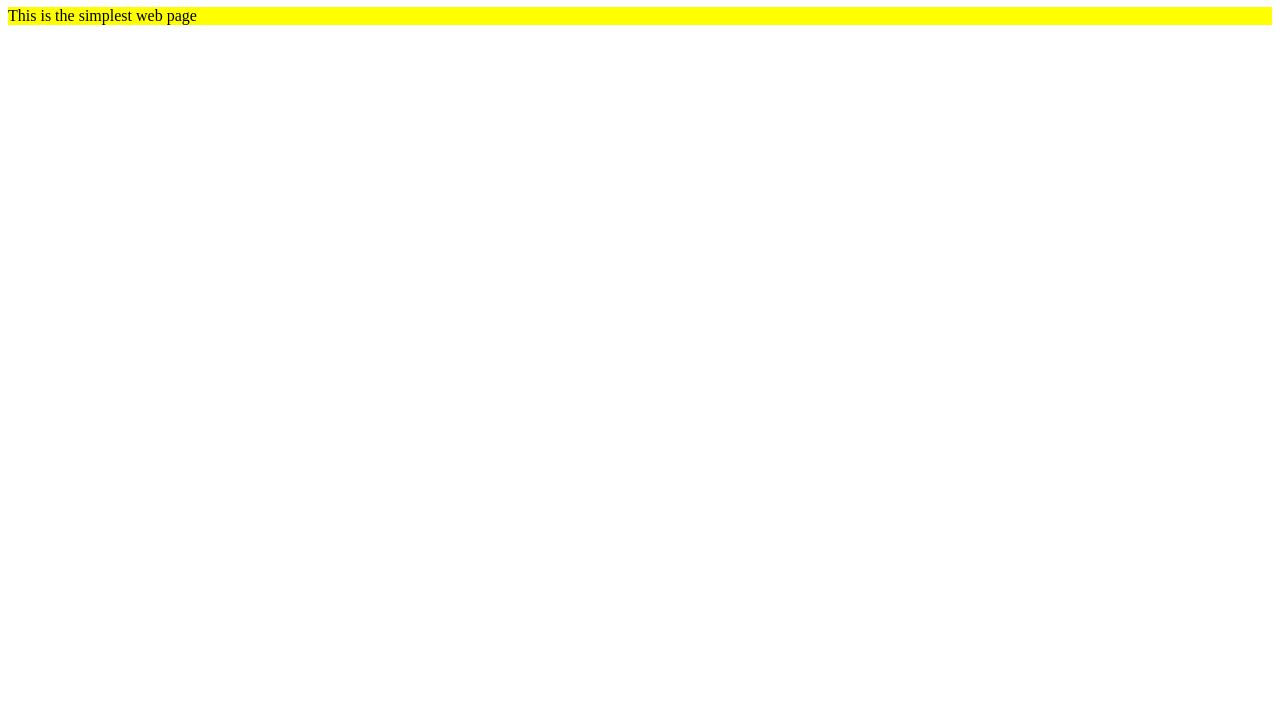
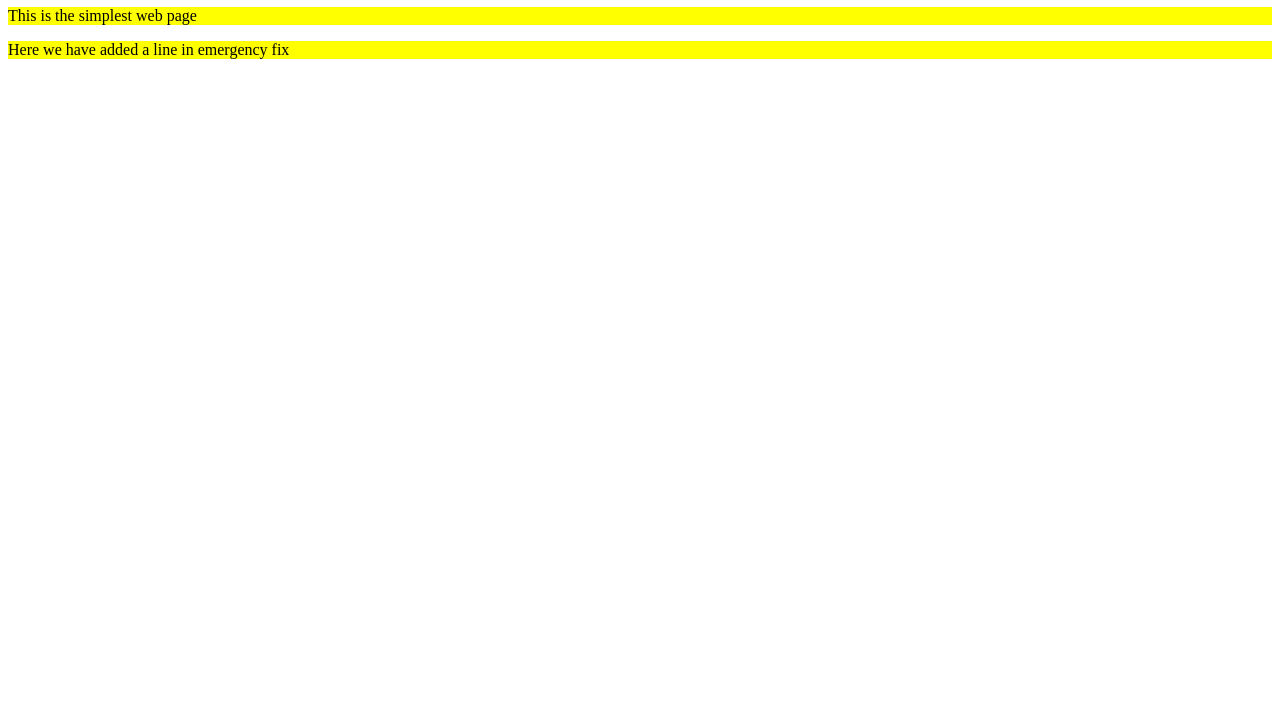
Before and after one commit to Lwinga/lwinga-page.github.io, a plain HTML site: page index.html in a window 1280 px wide. Shown: the part 73-800 px from the top of the page. Drawn offline with Linux system fonts and the light colour scheme.

Commit message:
Updated index.html with emergency fix

```diff
--- a/index.html
+++ b/index.html
@@ -9,5 +9,6 @@
 <body>
     <h1>WEB PAGE</h1>
     <p>This is the simplest web page</p>
+    <p>Here we have added a line in emergency fix</p>
 </body>
 </html>
```
